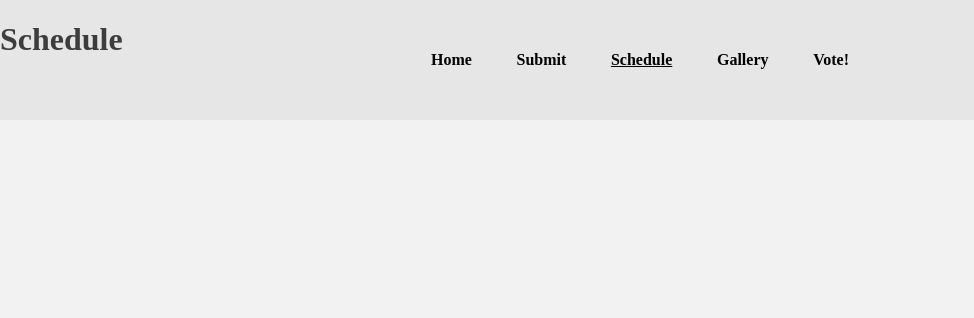
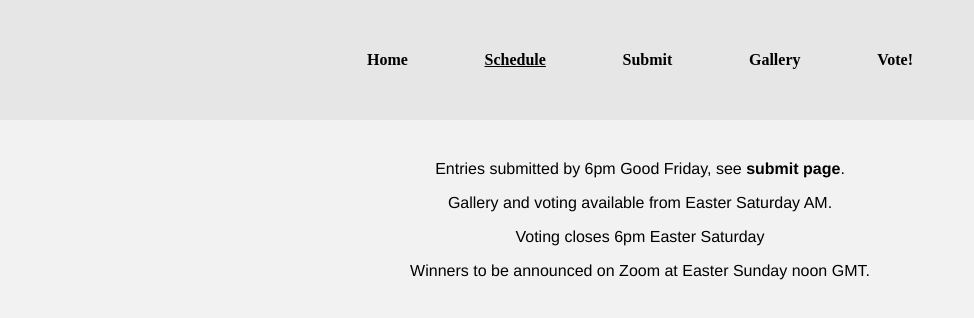
Before and after one commit to lottieann/egg-comp-2, a Next.js app: page /schedule in a window 1280 px wide. Shown: the top 318 px of the page, without its empty margins (0-974 px from the left). Built offline with nearby package versions, Linux system fonts and the light colour scheme.

Commit message:
schedule page

```diff
--- a/src/NavBar/NavBar.tsx
+++ b/src/NavBar/NavBar.tsx
@@ -28,7 +28,7 @@ const StyledList = styled.ul`
   list-style-type: none;
   margin: 10px;
   padding: 0;
-  width: 35vw;
+  width: 45vw;
 
   @media screen and (max-width: 600px) {
     width: 100vw;
@@ -66,16 +66,16 @@ export const NavBar = (props: NavBarProps) => {
           </Link>
         </StyledListItem>
         <StyledListItem>
-          <Link href="/submit">
-            <StyledAnchor currentPage={props.currentPage === 'Submit'}>
-              Submit
+          <Link href="/schedule">
+            <StyledAnchor currentPage={props.currentPage === 'Schedule'}>
+              Schedule
             </StyledAnchor>
           </Link>
         </StyledListItem>
         <StyledListItem>
-          <Link href="/schedule">
-            <StyledAnchor currentPage={props.currentPage === 'Schedule'}>
-              Schedule
+          <Link href="/submit">
+            <StyledAnchor currentPage={props.currentPage === 'Submit'}>
+              Submit
             </StyledAnchor>
           </Link>
         </StyledListItem>
--- a/src/SubmitEntry/SubmitEntry.tsx
+++ b/src/SubmitEntry/SubmitEntry.tsx
@@ -25,7 +25,8 @@ const Message = styled.p`
   background-color: rgba(255, 255, 255, 0.7);
   padding: 20px;
   line-height: 150%;
-  margin: 0;
+  margin: 20px 0 0 0;
+
 `
 
 const Prerequisites = styled.ul`
--- a/src/Timings/Timings.tsx
+++ b/src/Timings/Timings.tsx
@@ -1,9 +1,30 @@
+import Link from 'next/link'
 import * as React from 'react'
 
 import styled from 'styled-components'
 
-const Title = styled.h1``
+const Container = styled.div`
+  margin-top: 20vh;
+
+  p {
+    font-family: Helvetica;
+    text-align: center;
+  }
+`
 
 export const Timings = () => {
-  return <Title>Schedule</Title>
+  return (
+    <Container>
+      <p>
+        Entries submitted by 6pm Good Friday, see{' '}
+        <b>
+          <Link href="/submit">submit page</Link>
+        </b>
+        .
+      </p>
+      <p>Gallery and voting available from Easter Saturday AM.</p>
+      <p>Voting closes 6pm Easter Saturday</p>
+      <p>Winners to be announced on Zoom at Easter Sunday noon GMT.</p>
+    </Container>
+  )
 }
```
